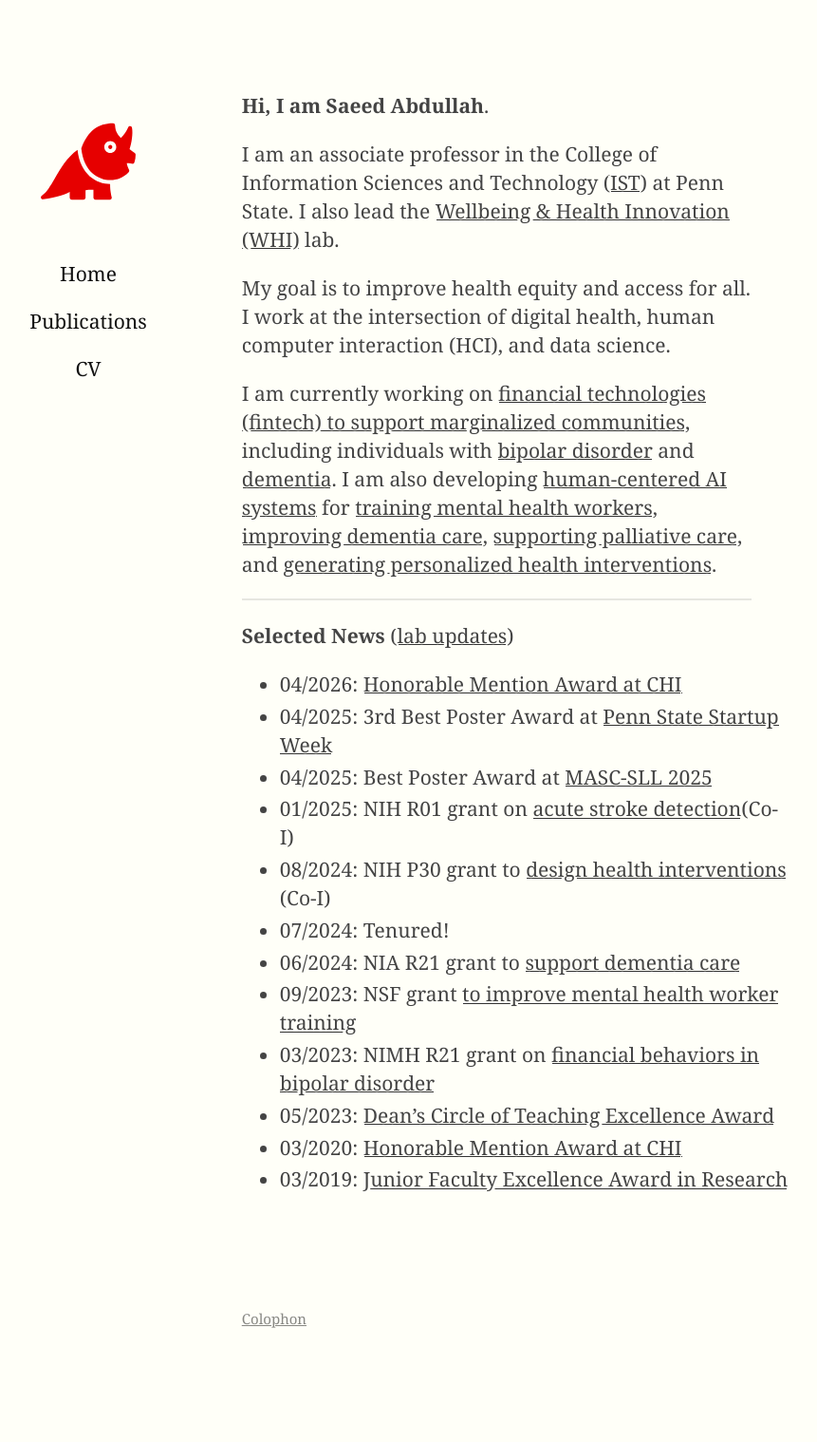
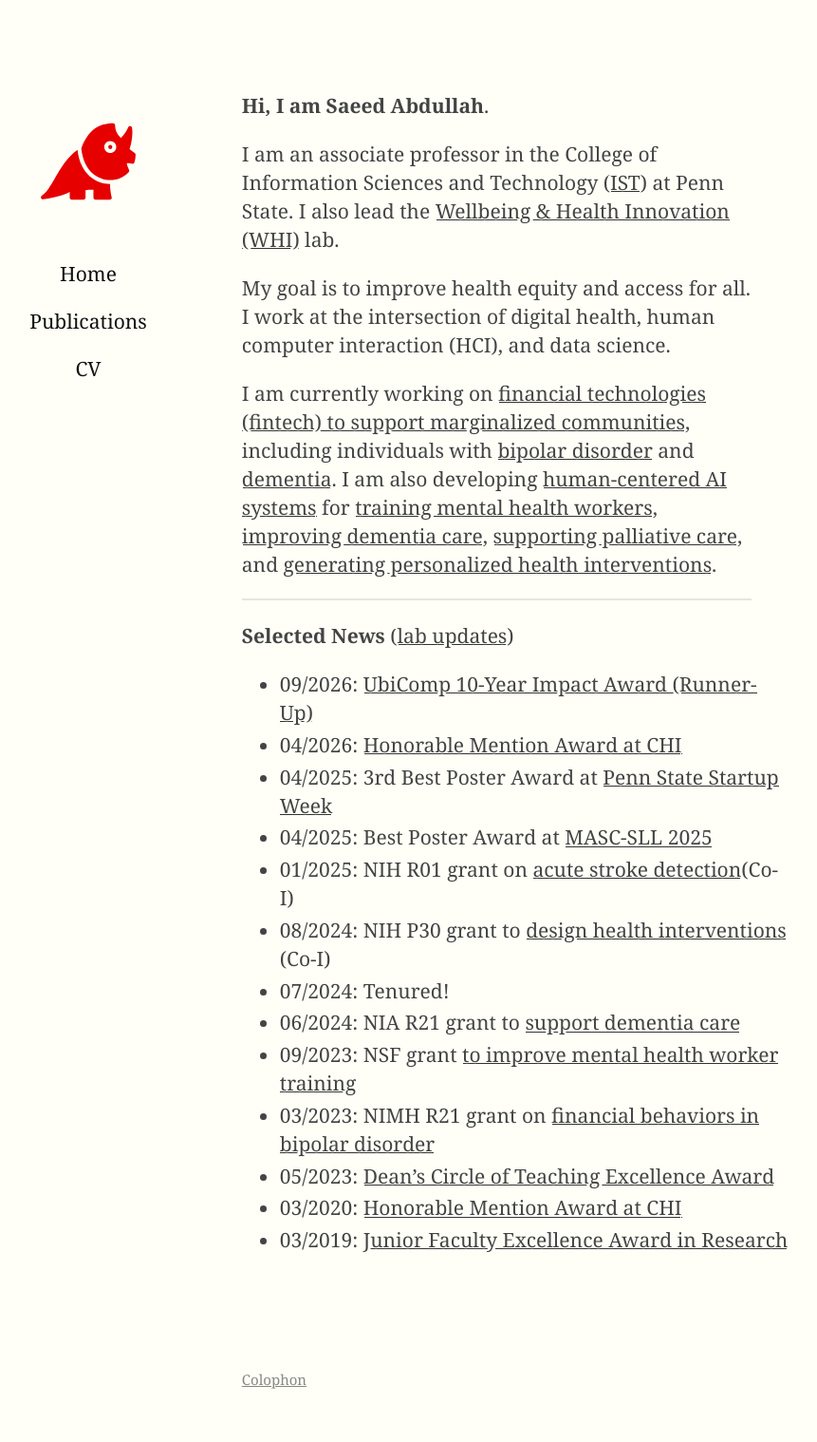
Before and after one commit to saeed-abdullah/saeed-abdullah.github.io, a Jekyll site: the page built from index.markdown, in a window 1280 px wide. Shown: the whole page at 95% size, without its empty margins (54-915 px from the left). Built offline with Jekyll 4.4.1, drawn with Linux system fonts in a browser that asks for light colours; some web fonts are replaced; before the commit the page ends 1454 px from its top, so only the background shows below that.

Commit message:
Adds UbiComp 10-year Impact award

```diff
--- a/index.markdown
+++ b/index.markdown
@@ -26,6 +26,7 @@ including individuals with [bipolar disorder][bd-fintech] and [dementia]
 ---
 
 **Selected News** ([lab updates](https://whilab.org/news))
+* 09/2026: [UbiComp 10-Year Impact Award (Runner-Up)](https://doi.org/10.1145/2971648.2971740)
 * 04/2026: [Honorable Mention Award at CHI](https://programs.sigchi.org/chi/2026/program/content/222848)
 * 04/2025: 3rd Best Poster Award at [Penn State Startup Week][psu-startup-week-2025]
 * 04/2025: Best Poster Award at [MASC-SLL 2025][masc-sll-2025]
```
